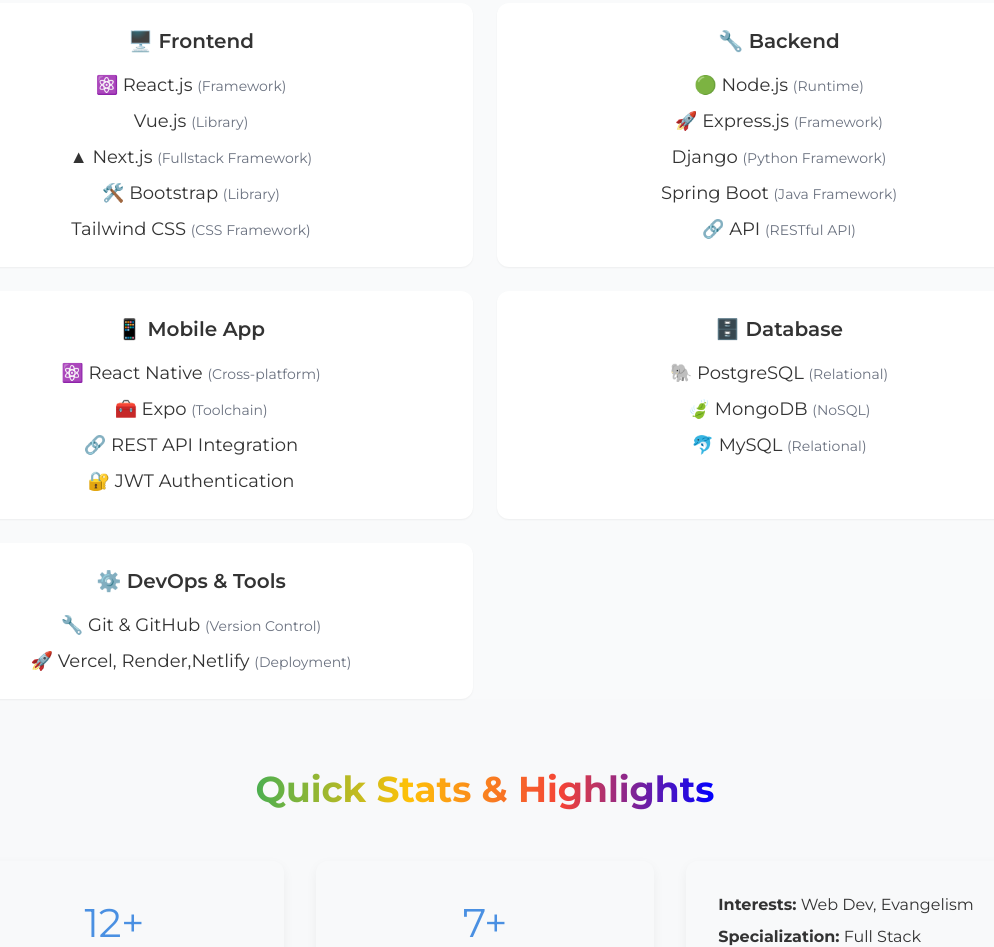
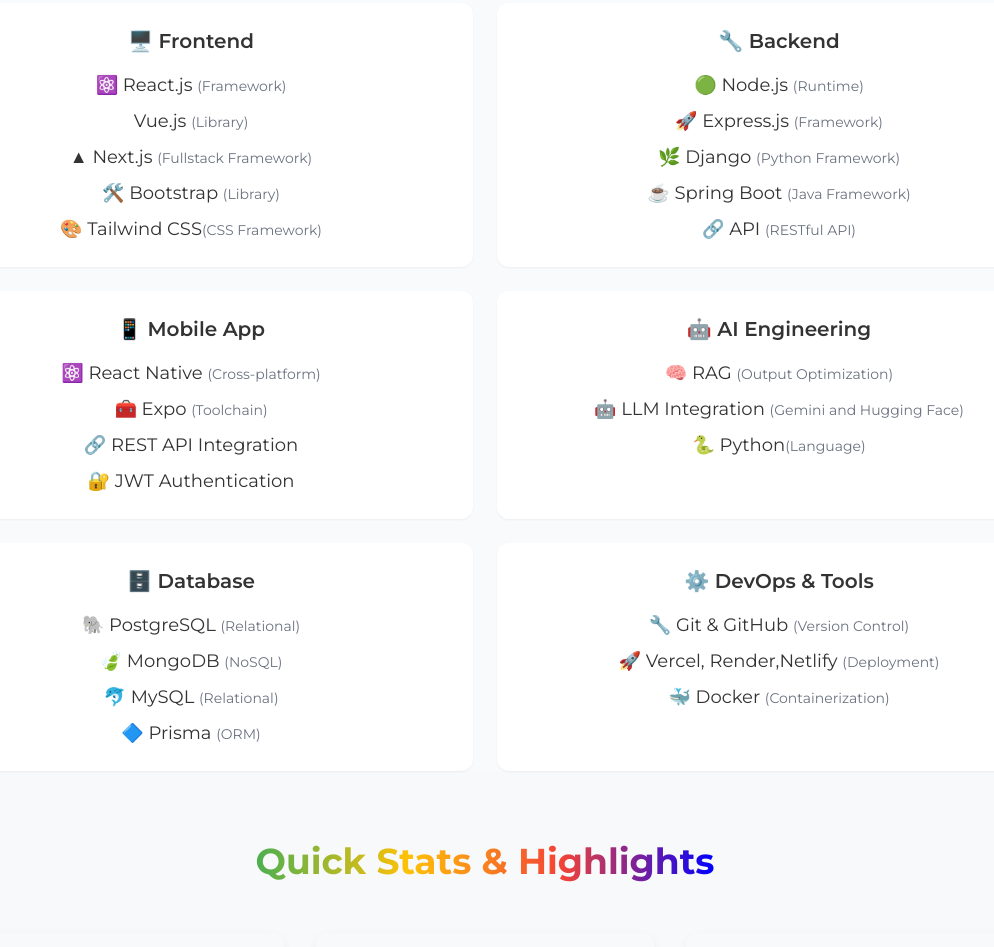
Before and after one commit to honu5/Portfolio, a website: page views/home.html in a window 1280 px wide. Shown: the part 1618-2565 px from the top of the page, without its empty margins (155-1149 px from the left). Drawn offline with nearby package versions, Linux system fonts and the light colour scheme; files whose address does not match are found by name.

Commit message:
resume update

```diff
--- a/views/home.html
+++ b/views/home.html
@@ -64,7 +64,7 @@
 In addition to software development, I am an active competitive programmer, having solved 400+ problems across LeetCode, Codeforces, and HackerRank.  I am currently advancing my expertise through A2SV’s competitive programming and software engineering training program.
 
 I am a dedicated and collaborative engineer who values clean architecture, maintainable code, and strong communication. I take ownership of projects, I take client's goal as mine and  work with dedication  till it is completed , and consistently strive to deliver high-impact solutions.</p>
-                    <a href="./HonelignYohannes.pdf" download class="btn-download-cv">Download CV</a>
+                    <a href="./Honelign_YLC.pdf" download class="btn-download-cv">Download CV</a>
                 </div>
               </div>
             </div>
@@ -206,7 +206,7 @@
                     <li>▲ Next.js <span class="text-sm text-gray-500">(Fullstack Framework)</span></li>
 
                     <li> 🛠️ Bootstrap <span class="text-sm text-gray-500">(Library)</span></li>
-                    <li> Tailwind CSS <span class="text-sm text-gray-500">(CSS Framework)</span></li>
+                    <li>🎨 Tailwind CSS<span class="text-sm text-gray-500">(CSS Framework)</span></li>
 
                 </ul>
             </div>
@@ -220,8 +220,8 @@
                 <ul class="space-y-2 text-lg">
                     <li>🟢 Node.js <span class="text-sm text-gray-500">(Runtime)</span></li>
                     <li>🚀 Express.js <span class="text-sm text-gray-500">(Framework)</span></li>
-                    <li>Django <span class="text-sm text-gray-500">(Python Framework)</span></li>
-                    <li> Spring Boot <span class="text-sm text-gray-500">(Java Framework)</span></li>
+                    <li>🌿 Django <span class="text-sm text-gray-500">(Python Framework)</span></li>
+                    <li> ☕ Spring Boot <span class="text-sm text-gray-500">(Java Framework)</span></li>
                     <li>🔗 API <span class="text-sm text-gray-500">(RESTful API)</span></li>
                 </ul>
             </div>
@@ -238,12 +238,27 @@
         </ul>
     </div>
 </div>
+
+
+        <div class="bg-white p-6 rounded-xl shadow-sm hover:shadow-md transition">
+            <h3 class="text-xl font-semibold mb-4">🤖 AI Engineering</h3>
+            <ul class="space-y-2 text-lg">
+                <li>🧠 RAG <span class="text-sm text-gray-500">(Output Optimization)</span></li>
+                <li> 🤖 LLM Integration <span class="text-sm text-gray-500">(Gemini and Hugging Face)</span></li>
+                <li>🐍 Python<span class="text-sm text-gray-500">(Language)</span></li>
+
+
+            </ul>
+        </div>
+
         <div class="bg-white p-6 rounded-xl shadow-sm hover:shadow-md transition">
             <h3 class="text-xl font-semibold mb-4">🗄️ Database</h3>
             <ul class="space-y-2 text-lg">
                 <li>🐘 PostgreSQL <span class="text-sm text-gray-500">(Relational)</span></li>
                 <li>🍃 MongoDB <span class="text-sm text-gray-500">(NoSQL)</span></li>
                 <li>🐬 MySQL <span class="text-sm text-gray-500">(Relational)</span></li>
+                <li> 🔷 Prisma <span class="text-sm text-gray-500">(ORM)</span></li>
+
 
             </ul>
         </div>
@@ -253,6 +268,7 @@
             <ul class="space-y-2 text-lg">
                 <li>🔧 Git & GitHub <span class="text-sm text-gray-500">(Version Control)</span></li>
                 <li>🚀 Vercel, Render,Netlify <span class="text-sm text-gray-500">(Deployment)</span></li>
+                <li>🐳 Docker <span class="text-sm text-gray-500">(Containerization)</span></li>
             </ul>
         </div>
     </div>
```
Also changed, not shown: 1 other file.
